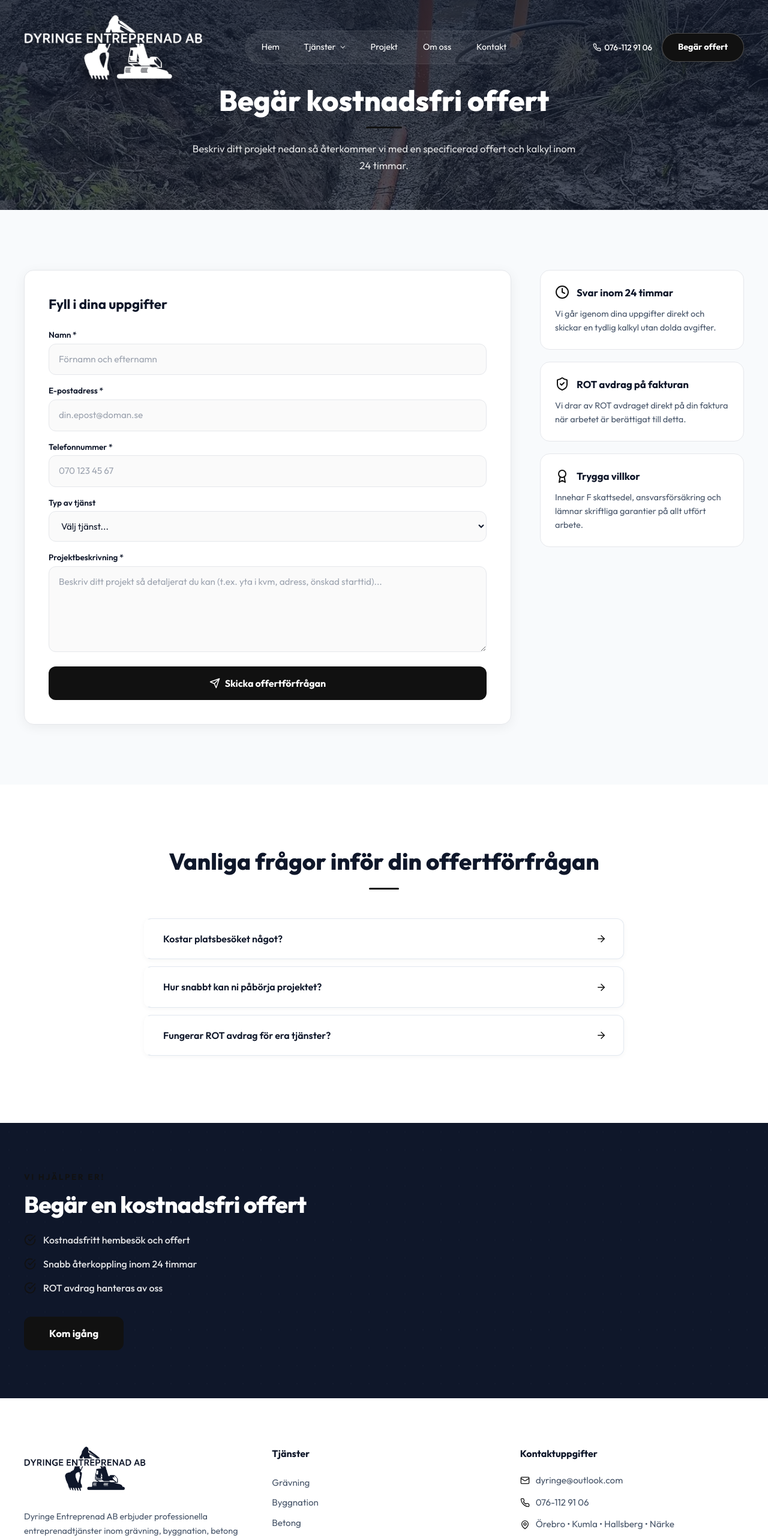
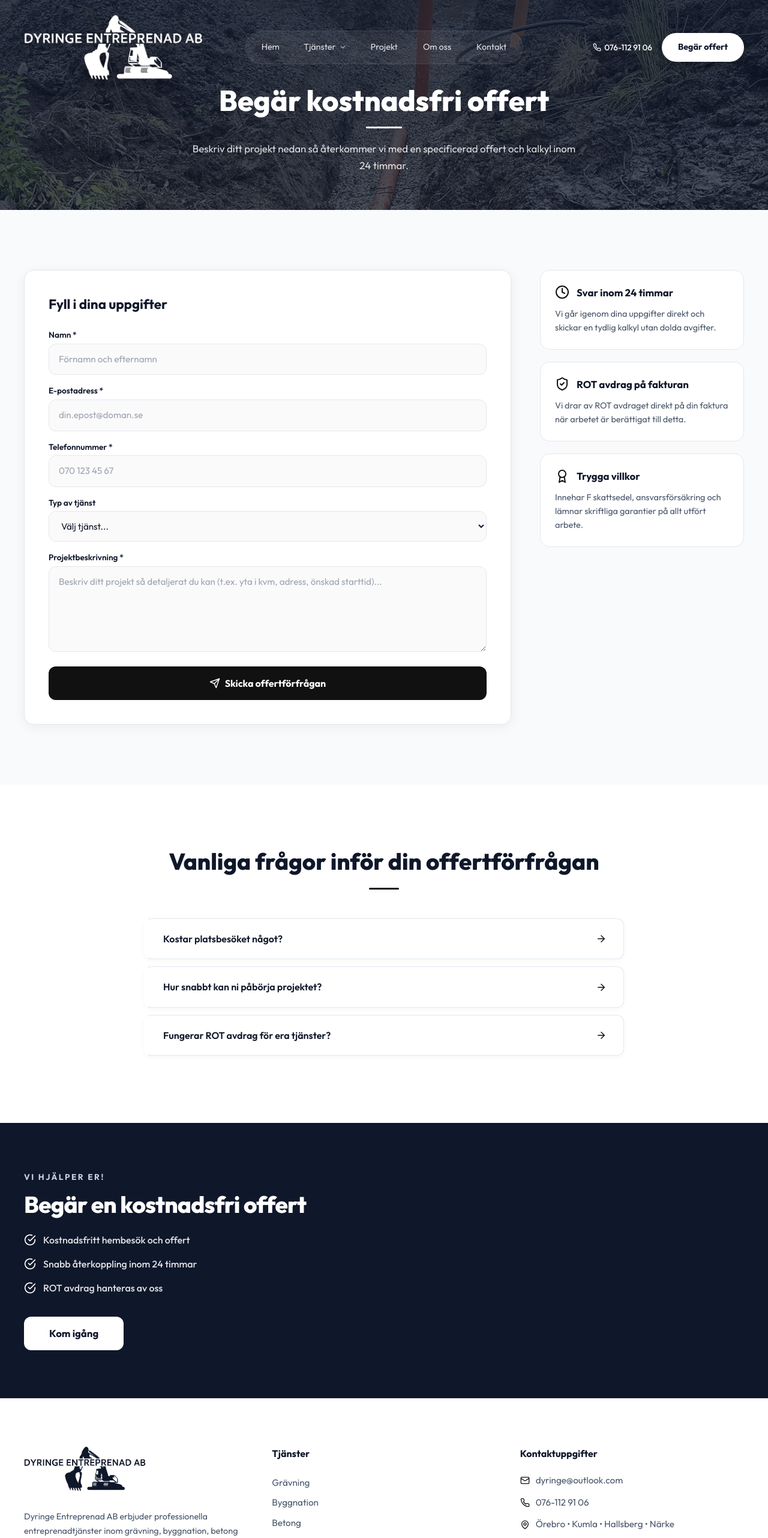
Before and after one commit to filipmrbg/Dyringe_EntreprenadAB-ny, a React (Vite) app: page /offert in a window 1280 px wide. Shown: the top 2564 px of the page at 60% size. Built offline with nearby package versions, Linux system fonts and the light colour scheme.

Commit message:
style: high-contrast monochrome polish on dark sections

```diff
--- a/src/components/Button.tsx
+++ b/src/components/Button.tsx
@@ -1,7 +1,7 @@
 import { ReactNode, MouseEventHandler, CSSProperties } from 'react';
 import { Link } from 'react-router-dom';
 
-type Variant = 'primary' | 'outline' | 'dark';
+type Variant = 'primary' | 'outline' | 'dark' | 'light';
 type Size = 'sm' | 'md' | 'lg';
 
 interface Props {
@@ -35,6 +35,12 @@ const variantStyles: Record<Variant, CSSProperties> = {
     color: 'var(--color-white)',
     border: '2px solid transparent',
   },
+  light: {
+    background: '#ffffff',
+    color: '#0f172a',
+    fontWeight: 700,
+    border: '2px solid transparent',
+  },
 };
 
 const base: CSSProperties = {
@@ -57,8 +63,11 @@ function handleMouseEnter(e: React.MouseEvent<HTMLElement>, variant: Variant) {
   if (variant === 'primary') {
     el.style.background = 'var(--color-primary-hover)';
     el.style.boxShadow = '0 8px 25px rgba(17, 17, 17, 0.45)';
+  } else if (variant === 'light') {
+    el.style.background = '#f1f5f9';
+    el.style.boxShadow = '0 8px 25px rgba(255, 255, 255, 0.25)';
   } else {
-    el.style.boxShadow = '0 8px 25px rgba(17, 17, 17, 0.2)';
+    el.style.boxShadow = '0 8px 25px rgba(255, 255, 255, 0.15)';
   }
 }
 
@@ -68,6 +77,8 @@ function handleMouseLeave(e: React.MouseEvent<HTMLElement>, variant: Variant) {
   el.style.boxShadow = 'none';
   if (variant === 'primary') {
     el.style.background = 'var(--color-primary)';
+  } else if (variant === 'light') {
+    el.style.background = '#ffffff';
   }
 }
 
--- a/src/components/CTABanner.tsx
+++ b/src/components/CTABanner.tsx
@@ -157,7 +157,7 @@ export default function CTABanner({ heading = defaultHeading, checkItems = defau
           <ScrollReveal animation="fade-left" duration={0.8}>
             <div style={{ display: 'flex', flexDirection: 'column', alignItems: 'flex-start' }}>
               <span style={{
-                color: 'var(--color-primary)',
+                color: '#cbd5e1',
                 fontSize: '0.85rem',
                 fontWeight: 700,
                 letterSpacing: '2.5px',
@@ -191,7 +191,7 @@ export default function CTABanner({ heading = defaultHeading, checkItems = defau
               }}>
                 {checkItems.map((item, i) => (
                   <li key={i} style={{ display: 'flex', alignItems: 'center', gap: '12px' }}>
-                    <CheckCircle size={20} style={{ color: 'var(--color-primary)', flexShrink: 0 }} />
+                    <CheckCircle size={20} style={{ color: '#ffffff', flexShrink: 0 }} />
                     <span style={{
                       color: 'rgba(255, 255, 255, 0.88)',
                       fontFamily: 'var(--font-family)',
@@ -206,7 +206,7 @@ export default function CTABanner({ heading = defaultHeading, checkItems = defau
               </ul>
 
               <div className="cta-btn-wrap" style={{ display: 'inline-block' }}>
-                <Button variant="primary" size="lg" href="/offert">
+                <Button variant="light" size="lg" href="/offert">
                   Kom igång
                 </Button>
               </div>
--- a/src/components/Navbar.tsx
+++ b/src/components/Navbar.tsx
@@ -197,10 +197,10 @@ export default function Navbar() {
                   <button
                     onClick={() => handleNavClick(link.href)}
                     style={{
-                      background: active || isServicesOpen ? 'rgba(255,255,255,0.1)' : 'none',
+                      background: active || isServicesOpen ? 'rgba(255,255,255,0.14)' : 'none',
                       border: 'none',
                       cursor: 'pointer',
-                      color: active || isServicesOpen ? 'var(--color-primary)' : 'var(--color-white)',
+                      color: active || isServicesOpen ? '#ffffff' : 'rgba(255,255,255,0.85)',
                       fontFamily: 'var(--font-family)',
                       fontSize: '0.9rem',
                       fontWeight: active || isServicesOpen ? 600 : 400,
@@ -269,8 +269,8 @@ export default function Navbar() {
                         }}
                         onMouseEnter={e => {
                           const el = e.currentTarget as HTMLElement;
-                          el.style.background = 'rgba(255, 255, 255, 0.08)';
-                          el.style.color = 'var(--color-primary)';
+                          el.style.background = 'rgba(255, 255, 255, 0.1)';
+                          el.style.color = '#ffffff';
                         }}
                         onMouseLeave={e => {
                           const el = e.currentTarget as HTMLElement;
@@ -291,10 +291,10 @@ export default function Navbar() {
                 key={link.href}
                 onClick={() => handleNavClick(link.href)}
                 style={{
-                  background: active ? 'rgba(255,255,255,0.1)' : 'none',
+                  background: active ? 'rgba(255,255,255,0.14)' : 'none',
                   border: 'none',
                   cursor: 'pointer',
-                  color: active ? 'var(--color-primary)' : 'var(--color-white)',
+                  color: active ? '#ffffff' : 'rgba(255,255,255,0.85)',
                   fontFamily: 'var(--font-family)',
                   fontSize: '0.9rem',
                   fontWeight: active ? 600 : 400,
@@ -346,9 +346,9 @@ export default function Navbar() {
             to="/offert"
             className="offert-btn"
             style={{
-              background: 'var(--color-primary)',
-              color: '#ffffff',
-              border: '1px solid rgba(255, 255, 255, 0.25)',
+              background: '#ffffff',
+              color: '#0f172a',
+              border: '1px solid rgba(255, 255, 255, 0.9)',
               fontFamily: 'var(--font-family)',
               fontWeight: 700,
               borderRadius: 'var(--border-radius-pill)',
@@ -358,19 +358,19 @@ export default function Navbar() {
               transition: 'all 0.3s ease',
               display: 'inline-block',
               cursor: 'pointer',
-              boxShadow: '0 4px 16px rgba(17, 17, 17, 0.35)',
+              boxShadow: '0 4px 16px rgba(0, 0, 0, 0.25)',
             }}
             onMouseEnter={e => {
               const el = e.currentTarget as HTMLElement;
-              el.style.background = 'var(--color-primary-hover)';
+              el.style.background = '#f1f5f9';
               el.style.transform = 'translateY(-2px)';
-              el.style.boxShadow = '0 8px 24px rgba(17, 17, 17, 0.5)';
+              el.style.boxShadow = '0 8px 24px rgba(255, 255, 255, 0.25)';
             }}
             onMouseLeave={e => {
               const el = e.currentTarget as HTMLElement;
-              el.style.background = 'var(--color-primary)';
+              el.style.background = '#ffffff';
               el.style.transform = 'translateY(0)';
-              el.style.boxShadow = '0 4px 16px rgba(17, 17, 17, 0.35)';
+              el.style.boxShadow = '0 4px 16px rgba(0, 0, 0, 0.25)';
             }}
           >
             <span className="offert-full">Begär offert</span>
@@ -475,7 +475,7 @@ export default function Navbar() {
                 background: 'none',
                 border: 'none',
                 cursor: 'pointer',
-                color: active ? 'var(--color-primary)' : 'var(--color-white)',
+                color: active ? '#ffffff' : 'rgba(255, 255, 255, 0.78)',
                 fontFamily: 'var(--font-family)',
                 fontSize: '1.3rem',
                 fontWeight: active ? 700 : 500,
@@ -487,8 +487,8 @@ export default function Navbar() {
                 transition: 'opacity 0.4s cubic-bezier(0.16, 1, 0.3, 1), transform 0.4s cubic-bezier(0.16, 1, 0.3, 1), color 0.2s ease',
                 transitionDelay: mobileOpen ? `${delay}ms, ${delay}ms, 0ms` : '0ms',
               }}
-              onMouseEnter={e => { if (!active) (e.currentTarget as HTMLElement).style.color = 'var(--color-primary)'; }}
-              onMouseLeave={e => { if (!active) (e.currentTarget as HTMLElement).style.color = 'var(--color-white)'; }}
+              onMouseEnter={e => { if (!active) (e.currentTarget as HTMLElement).style.color = '#ffffff'; }}
+              onMouseLeave={e => { if (!active) (e.currentTarget as HTMLElement).style.color = 'rgba(255, 255, 255, 0.78)'; }}
             >
               {link.label}
             </button>
@@ -500,8 +500,8 @@ export default function Navbar() {
           onClick={() => setMobileOpen(false)}
           style={{
             marginTop: '12px',
-            background: 'var(--color-primary)',
-            color: '#ffffff',
+            background: '#ffffff',
+            color: '#0f172a',
             fontFamily: 'var(--font-family)',
             fontWeight: 700,
             borderRadius: 'var(--border-radius-pill)',
@@ -534,7 +534,7 @@ export default function Navbar() {
           </span>
           <div style={{ display: 'flex', flexDirection: 'column', gap: '8px', alignItems: 'center' }}>
             <a href="tel:0761129106" style={{ color: 'var(--color-white)', fontWeight: 600, fontSize: '0.95rem', textDecoration: 'none', display: 'inline-flex', alignItems: 'center', gap: '6px' }}>
-              <Phone size={14} color="var(--color-primary)" /> 076-112 91 06
+              <Phone size={14} color="#ffffff" /> 076-112 91 06
             </a>
           </div>
         </div>
--- a/src/index.css
+++ b/src/index.css
@@ -213,7 +213,7 @@ body {
   left: 0;
   right: 0;
   height: 3px;
-  background: linear-gradient(90deg, var(--color-primary), #52525b);
+  background: linear-gradient(90deg, #ffffff, rgba(255, 255, 255, 0.35));
   opacity: 0;
   transition: opacity 0.35s ease;
   z-index: 5;
@@ -221,8 +221,8 @@ body {
 
 .service-card-el:hover {
   transform: translateY(-8px);
-  border-color: rgba(17, 17, 17, 0.45);
-  box-shadow: 0 20px 40px -10px rgba(0, 0, 0, 0.4), 0 0 0 1px rgba(17, 17, 17, 0.25);
+  border-color: rgba(255, 255, 255, 0.28);
+  box-shadow: 0 20px 40px -10px rgba(0, 0, 0, 0.45), 0 0 0 1px rgba(255, 255, 255, 0.16);
 }
 
 .service-card-el:hover::before {
--- a/src/pages/Quote.tsx
+++ b/src/pages/Quote.tsx
@@ -128,7 +128,7 @@ export default function Quote() {
               </h1>
             </ScrollReveal>
             <ScrollReveal animation="scale-x-center" delay={150} duration={0.6}>
-              <span style={{ display: 'block', width: '60px', height: '3px', background: 'var(--color-primary)', borderRadius: '2px', margin: '14px auto 0' }} />
+              <span style={{ display: 'block', width: '60px', height: '3px', background: '#ffffff', borderRadius: '2px', margin: '14px auto 0' }} />
             </ScrollReveal>
             <ScrollReveal animation="fade-up" delay={200}>
               <p style={{
```
Also changed, not shown: src/components/FAQAccordion.tsx (+4 -4 lines), src/pages/Home.tsx (+6 -6 lines).
